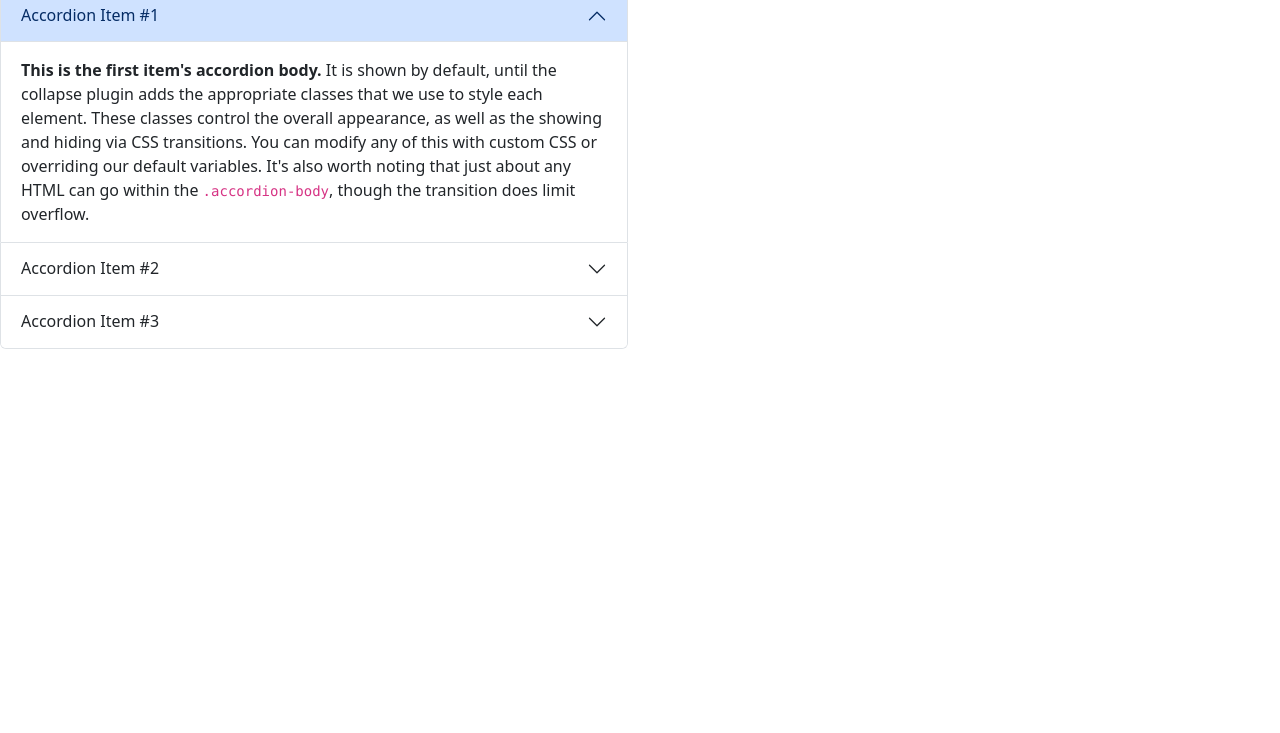
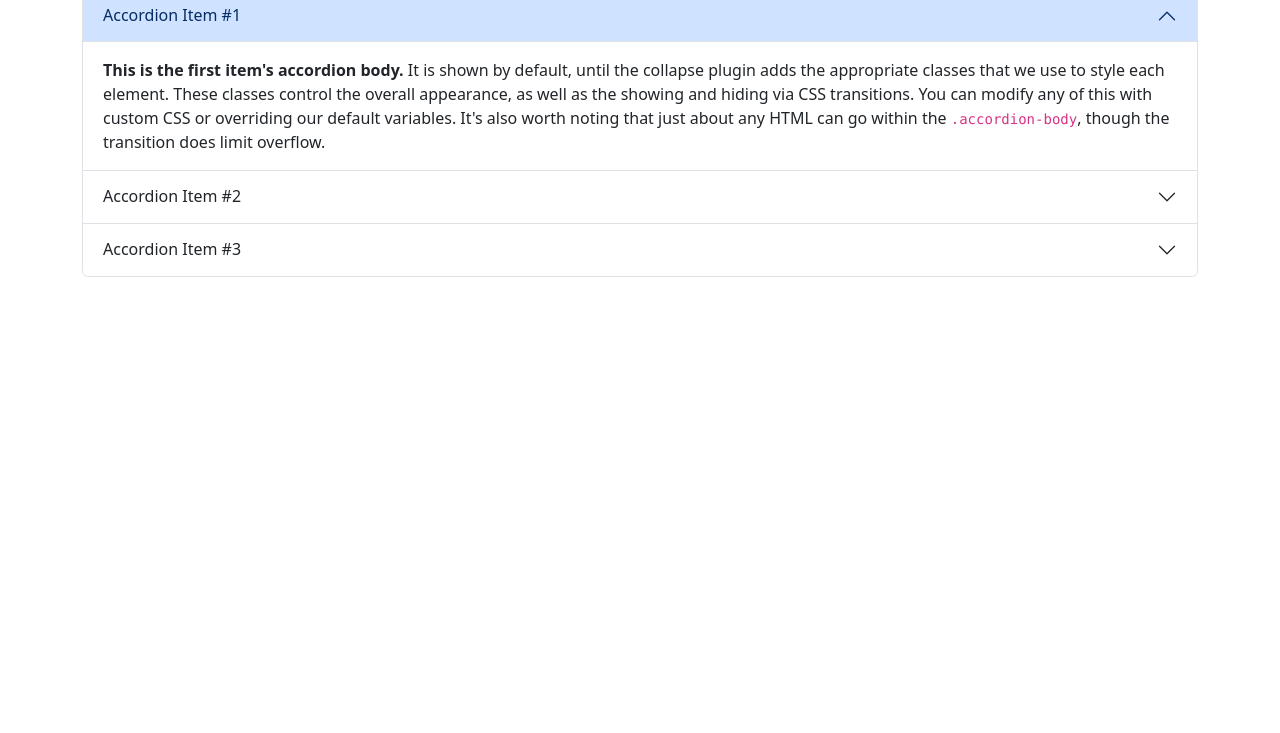
Before and after one commit to Sebag1611/2024_ej10_github_seb, a website: page index.html in a window 1280 px wide. Shown: the part 67-800 px from the top of the page. Drawn offline with Linux system fonts and the light colour scheme.

Commit message:
Modificado index.html

```diff
--- a/index.html
+++ b/index.html
@@ -7,12 +7,12 @@
     <meta http-equiv="X-UA-Compatible" content="ie=edge">
     <link rel="stylesheet" href="assets/css/style.css">
     <link rel="stylesheet" href="assets/css/bootstrap.min.css">
-    <title>Ejemplos de git</title>
+    <title>Ejemplos de git v5</title>
 </head>
 <body>
     <h1>Ejemplo de acordeon</h1>
-    <div class="row">
-        <div class="col-6">
+    <div class="container">
+        <div class="row">
             <div class="accordion" id="accordionExample">
                 <div class="accordion-item">
                     <h2 class="accordion-header">
```
